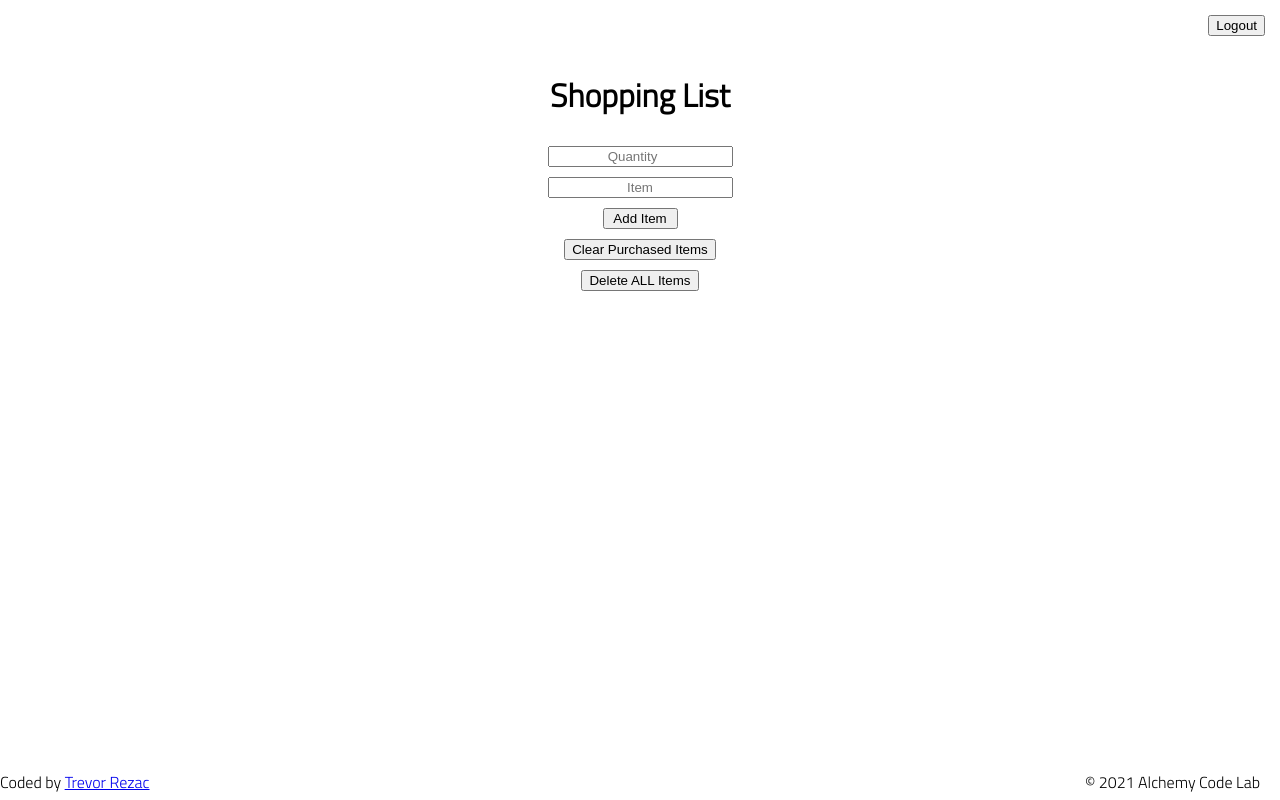
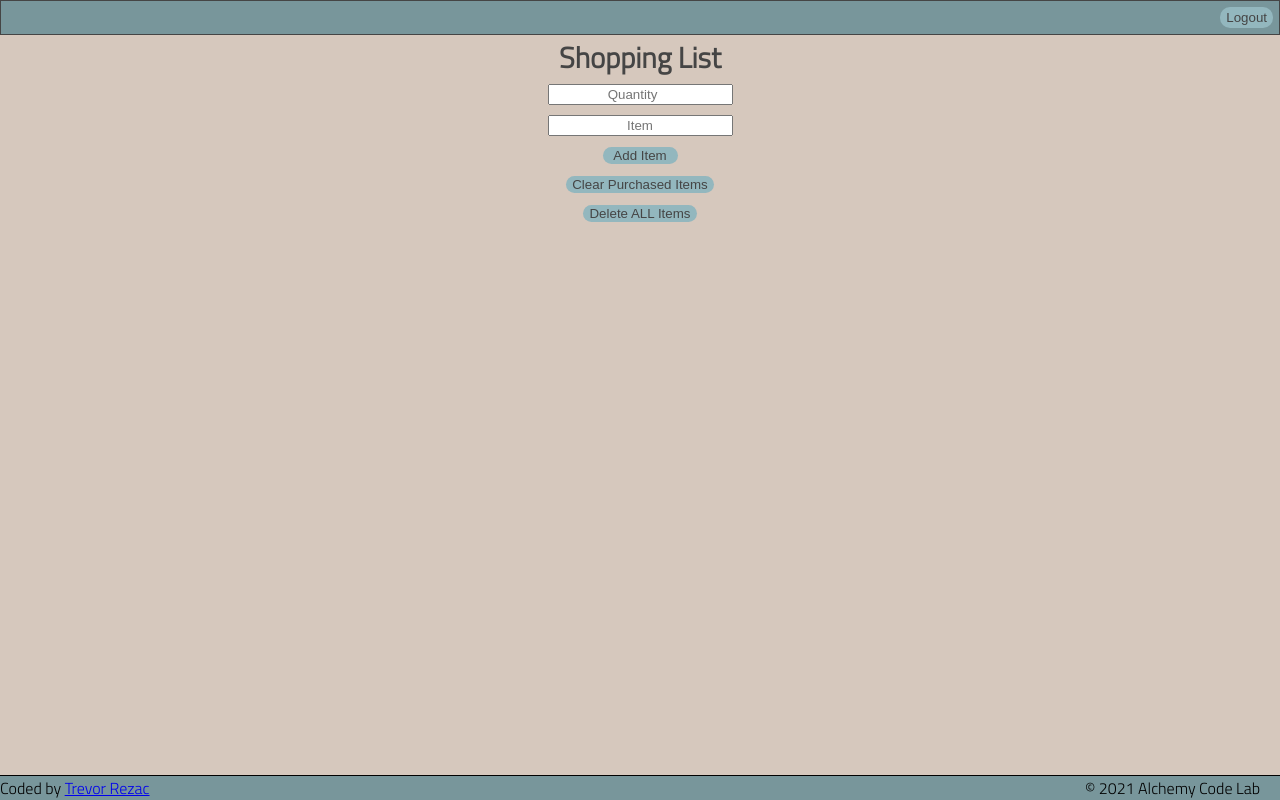
Before and after one commit to Trevor-Rezac/Shopping-List, a plain HTML site: page shoppingList/index.html in a window 1280 px wide. Drawn offline with nearby package versions, Linux system fonts and the light colour scheme; no server answers.

Commit message:
styling updates

```diff
--- a/styles/style.css
+++ b/styles/style.css
@@ -1,12 +1,23 @@
 
 body {
-    --header-height: 50px;
+    --steel-teal: hsla(189, 15%, 54%, 1);
+    --pewter-blue: hsla(191, 19%, 60%, 1);
+    --dark-sky-blue: hsla(190, 25%, 66%, 1);
+    --mint-cream: hsla(159, 100%, 97%, 1);
+    --pale-silver: hsla(26, 23%, 79%, 1);
+    --black-shadows: hsla(15, 16%, 70%, 1);
+    --cinereous: hsla(0, 12%, 61%, 1);
+    --mountbatten-pink: hsla(348, 10%, 51%, 1);
+    --deep-taupe: hsla(339, 15%, 41%, 1);
+    --onyx: hsla(0, 0%, 27%, 1);
+
+    --header-height: 35px;
     --shadow: 0px 10px 20px -12px rgba(0,0,0,0.45);
     --gutter: 30px;
-    --footer-height: 30px;
+    --footer-height: 25px;
 
     font-family: 'Titillium Web', sans-serif;
-    background-color: var(--color2);
+    background-color: var(--pale-silver);
 }
 
 main {
@@ -15,19 +26,24 @@ main {
     justify-content: center;
     align-items: center;
     margin-bottom: calc(var(--footer-height));
+    background-color: var(--pale-silver);
+    color: var(--onyx);
 }
 
 header {
+    position: sticky;
+    top: 0;
     display: flex;
     justify-content: flex-end;
-    background-color: var(--color3);
+    background-color: var(--steel-teal);
     height: var(--header-height);
-
+    border: solid 1px var(--onyx);
 }
 
-h2 {
+h1 {
     font-size: 1.8rem;
     font-weight: bold;
+    margin: 0 auto;
 }
 
 .gutter-right {
@@ -49,14 +65,13 @@ footer {
     height: var(--footer-height);
     display: flex;
     justify-content: space-between;
-    background-color: var(--color3);
+    background-color: var(--steel-teal);
     box-shadow: var(--shadow);
+    border-top: solid 1px black;
 }
 
 #logout {
-    position: fixed;
-    right: 10px;
-    top: 10px;
+    height: 1.3rem;
 }
 
 .auth-main {
@@ -97,34 +112,50 @@ input {
 .remove-btn {
     height: 20px;
 }
+
 .purchased {
     cursor: pointer;
     text-decoration: line-through;
-    background-color: lightgrey;
-    color: crimson;
+    background-color: var(--onyx);
+    color: var(--cinereous);
     border: solid 1px black;
-    border-radius: 5px;
+    border-radius: 10px;
     padding: 5px;
     margin: 5px;
 }
 
 .not-purchased {
-    color: green;
+    color: var(--onyx);
     cursor: pointer;
     border: solid 1px black;
-    border-radius: 5px;
+    border-radius: 10px;
     padding: 5px;
     margin: 5px;
 }
 
 button {
+    margin: 6px;
+    cursor: pointer;
+    background-color: var(--dark-sky-blue);
+    color: var(--onyx);
+    border: none;
+    border-radius: 10px;
+}
+
+button:hover {
     margin: 5px;
     cursor: pointer;
+    background-color: var(--dark-sky-blue);
+    color: var(--onyx);
+    border: none;
+    border-radius: 5px;
+    border: solid 1px var(--onyx);
 }
 
 .shopping-list-container {
     display: flex;
     flex-direction: column;
+    margin-bottom: 25px;
 }
 
 .item-btn-container {
@@ -132,6 +163,8 @@ button {
     flex-direction: row;
     align-items: center;
 }
+
+
 .signature {
     margin: 0;
     padding: 0;
```
